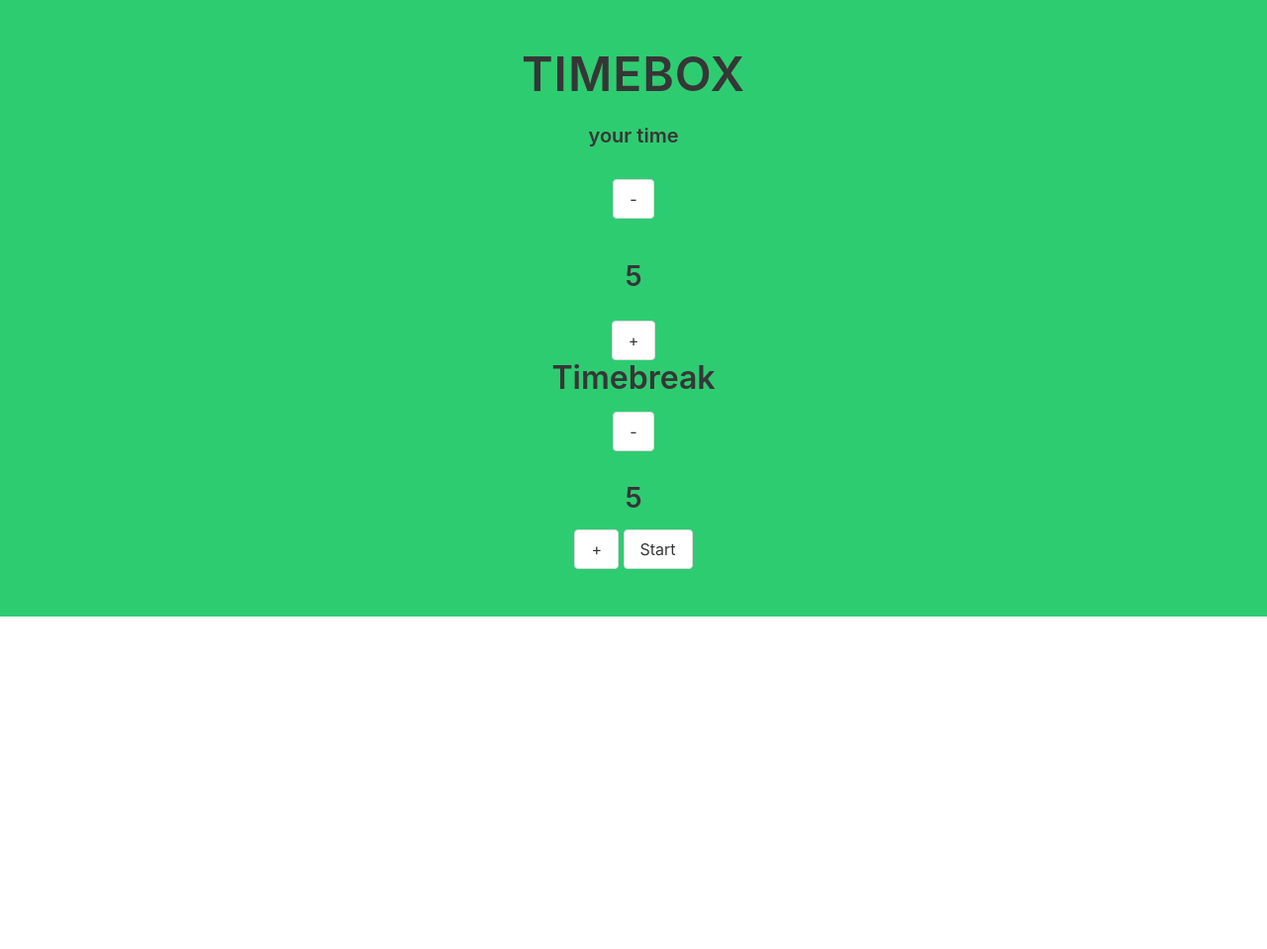
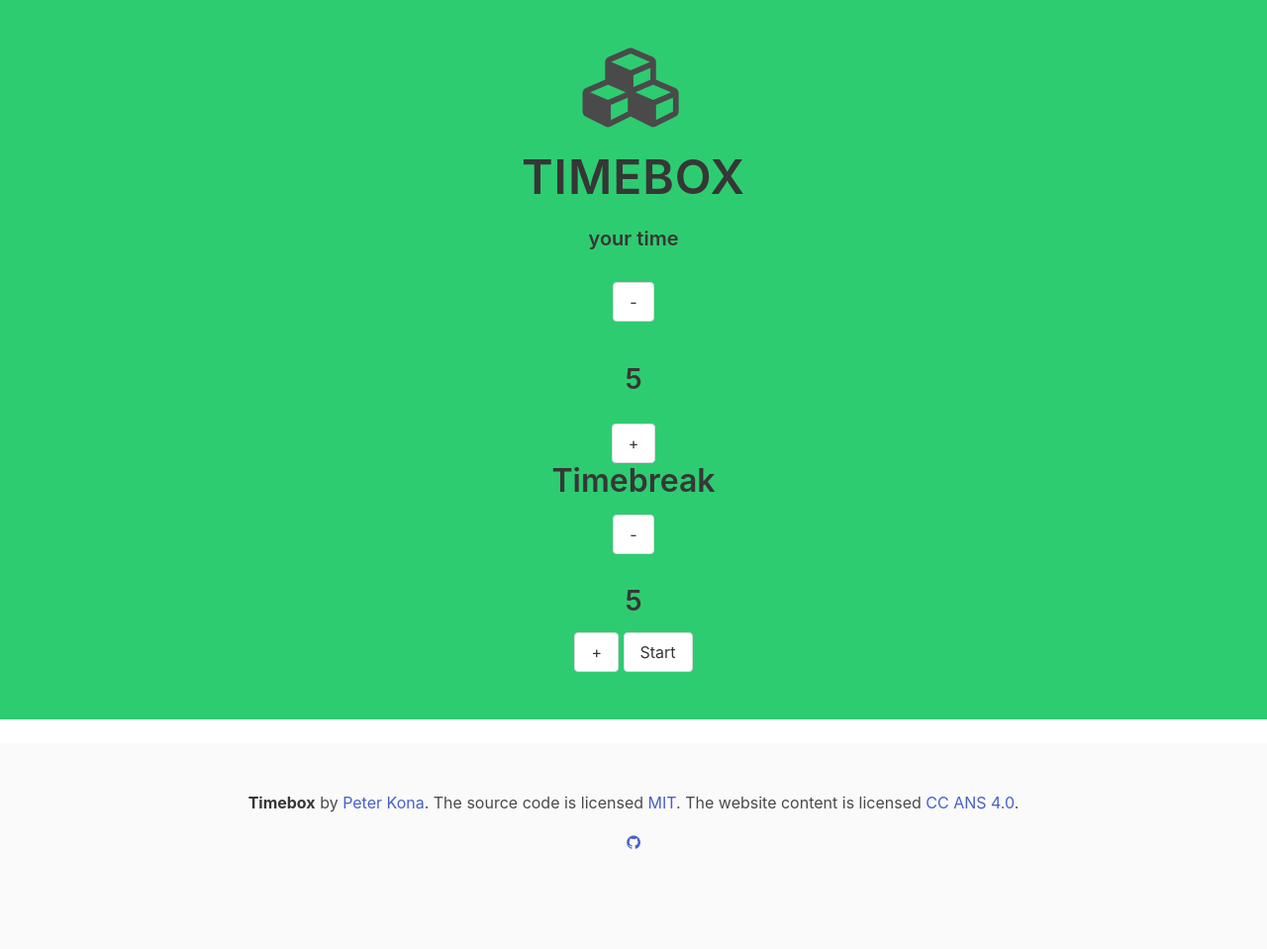
Before and after one commit to ikona23/pomodoro, a plain HTML site: page index.html in a window 1280 px wide. Shown: the whole page at 99% size. Before the commit the page ends 800 px from the top, so only its background shows below. Drawn offline with nearby package versions, Linux system fonts and the light colour scheme.

Commit message:
styling + js

```diff
--- a/index.html
+++ b/index.html
@@ -17,8 +17,14 @@
 </head>
 
 <body>
+
 <section class="section content has-text-centered">
-    <div class="container">
+    <nav class="level">
+
+        <p class="level-item has-text-centered">
+            <i class="fa fa-cubes fa-5x"></i>
+        </p>
+    </nav>
         <div class="heading">
             <h1 class="title is-1" id="ttl">Timebox</h1>
         </div>
@@ -41,5 +47,22 @@
     </div>
 </section>
 
+<footer class="footer">
+    <div class="container">
+        <div class="content has-text-centered">
+            <p>
+                <strong>Timebox</strong> by <a href="http://peterkona.com">Peter Kona</a>. The source code is licensed
+                <a href="http://opensource.org/licenses/mit-license.php">MIT</a>. The website content
+                is licensed <a href="http://creativecommons.org/licenses/by-nc-sa/4.0/">CC ANS 4.0</a>.
+            </p>
+            <p>
+                <a class="icon" href="https://github.com/ikona23">
+                    <i class="fa fa-github"></i>
+                </a>
+            </p>
+        </div>
+    </div>
+</footer>
+
 </body>
 </html>
--- a/js/main.js
+++ b/js/main.js
@@ -6,6 +6,7 @@ $(document).ready(function() {
 
     $("#start").click(function() {
         var counter = setInterval(timer, 1000)
+        count*=60
 
         function timer() {
             $('#start, #add5min,#ttl,#time,#min5Break, #min5min,#title2,#breaknum,#add5Break').hide()
```
